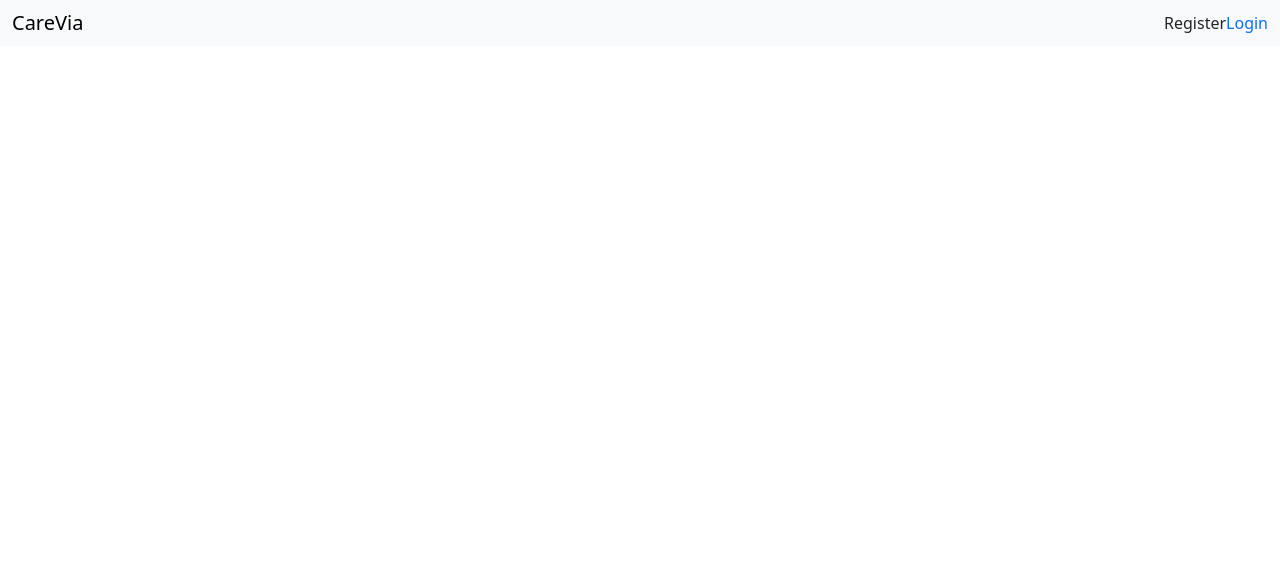
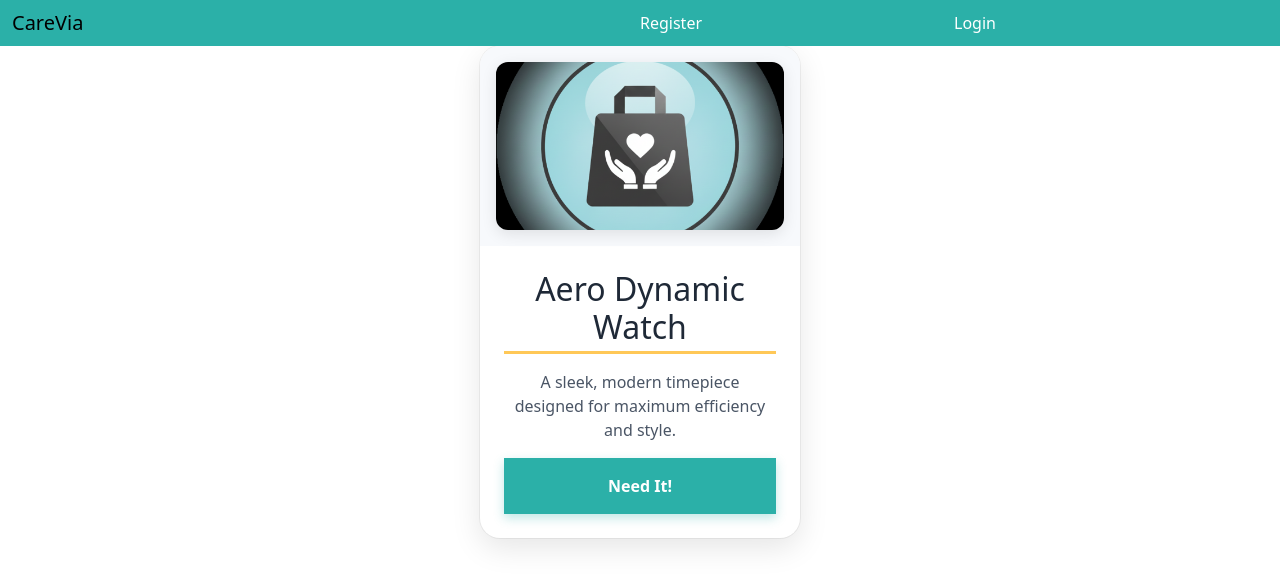
Before and after one commit to SayyedSuheir/CareVia, a Next.js app in the folder carevia/: page / in a window 1280 px wide. Shown: the top 586 px of the page. Built offline with nearby package versions, Linux system fonts and the light colour scheme.

Commit message:
home-card-structure

```diff
--- /dev/null
+++ b/carevia/app/components/Card.jsx
@@ -0,0 +1,48 @@
+"use client";
+
+import Image from "next/image";
+
+function Card() {
+  return (
+    <div>
+
+    <div  className="product-card bg-white mx-auto">
+
+
+        <div  className="image-container">
+
+            <Image
+                src="/defaultGoods.png"
+                alt="Aero Dynamic Watch"
+                width={100}
+                height={100}
+                className="w-full h-full object-cover"
+
+            />
+        </div>
+
+
+        <div  className="p-6 text-center">
+
+
+            <h2  className="item-title text-xl font-bold">
+                Aero Dynamic Watch
+            </h2>
+
+
+            <p  className="text-base text-gray-600 mb-6" >
+                A sleek, modern timepiece designed for maximum efficiency and style.
+            </p>
+
+
+            <button  className="btn-primary w-full py-3 text-lg font-semibold rounded-lg shadow-md focus:outline-none focus:ring-2 focus:ring-opacity-50 focus:ring-blue-500">
+                Need It!
+            </button>
+        </div>
+
+    </div>
+    </div>
+  )
+}
+
+export default Card
--- a/carevia/app/components/Homepage.jsx
+++ b/carevia/app/components/Homepage.jsx
@@ -2,6 +2,7 @@
 
 import 'bootstrap/dist/css/bootstrap.min.css';
 import Navbar from './Navbar';
+import Card from './Card';
 
 function Homepage() {
   return (
@@ -9,6 +10,9 @@ function Homepage() {
         <header>
             <Navbar/>
         </header>
+        <main>
+          <Card/>
+        </main>
     </div>
   )
 }
--- a/carevia/app/components/Login.jsx
+++ b/carevia/app/components/Login.jsx
@@ -15,7 +15,7 @@ function Login() {
 
         <button className="w-full flex items-center justify-center space-x-2 p-3 border border-gray-200 rounded-lg text-action-blue font-semibold hover:bg-soft-gray transition duration-150 mb-6">
             <svg className="w-5 h-5" fill="currentColor" viewBox="0 0 20 20" xmlns="http://www.w3.org/2000/svg">
-                <path d="M10 0C4.48 0 0 4.48 0 10s4.48 10 10 10 10-4.48 10-10S15.52 0 10 0zM4.7 6.6l5.3 5.3 5.3-5.3h-10.6zM15 13.9H5c-.55 0-1-.45-1-1v-2.8l5.3 5.3c.39.39 1.02.39 1.41 0l5.3-5.3v2.8c0 .55-.45 1-1 1z" clip-rule="evenodd" fill-rule="evenodd"></path>
+                <path d="M10 0C4.48 0 0 4.48 0 10s4.48 10 10 10 10-4.48 10-10S15.52 0 10 0zM4.7 6.6l5.3 5.3 5.3-5.3h-10.6zM15 13.9H5c-.55 0-1-.45-1-1v-2.8l5.3 5.3c.39.39 1.02.39 1.41 0l5.3-5.3v2.8c0 .55-.45 1-1 1z" clipRule="evenodd" fill-rule="evenodd"></path>
             </svg>
             <span>Sign In with Google</span>
         </button>
--- a/carevia/app/components/Navbar.jsx
+++ b/carevia/app/components/Navbar.jsx
@@ -6,17 +6,17 @@ import Link from "next/link";
 function Navbar() {
   return (
    <div>
-        <nav className="navbar bg-body-tertiary">
+        <nav className="navbar ">
             <div className="container-fluid">
                 <div className="nav-logo">
                     <Link  href="#" className="navbar-brand ">CareVia</Link>
                 </div>
-                <div className="d-flex" role="search">
+                <div className="d-flex btns" role="search">
                     <div className="register">
                         <button className="btn-register">Register</button>
                     </div>
                     <div className="login">
-                       <Link href={'/register'} ><button className="btn-login">Login</button></Link>
+                       <button className="btn-login">Login</button>
                     </div>
                 </div>
             </div>
--- a/carevia/app/components/Register.jsx
+++ b/carevia/app/components/Register.jsx
@@ -12,14 +12,14 @@ function Register() {
 
 
             <div>
-                <label for="name" className="block text-sm font-medium text-text-primary mb-1">Full Name</label>
+                <label  className="block text-sm font-medium text-text-primary mb-1">Full Name</label>
                 <input type="text" id="name" name="name" placeholder="John Smith" required
                        className="form-input w-full p-3 border border-gray-300 rounded-lg placeholder-text-secondary focus:ring-0 focus:outline-none focus:border-primary-teal transition duration-150"/>
             </div>
 
 
             <div>
-                <label for="phone" class="block text-sm font-medium text-text-primary mb-1">Phone Number</label>
+                <label  class="block text-sm font-medium text-text-primary mb-1">Phone Number</label>
                 <div class="flex space-x-3">
                     {/* <!-- Country Code Dropdown: Ready for API injection --> */}
                     <select id="country-code-select" name="country-code-select"
@@ -36,20 +36,20 @@ function Register() {
 
 
             <div>
-                <label for="email" className="block text-sm font-medium text-text-primary mb-1">Email Address</label>
+                <label  className="block text-sm font-medium text-text-primary mb-1">Email Address</label>
                 <input type="email" id="email" name="email" placeholder="you@example.com" required
                        className="form-input w-full p-3 border border-gray-300 rounded-lg placeholder-text-secondary focus:ring-0 focus:outline-none focus:border-primary-teal transition duration-150"/>
             </div>
 
             <div>
-                <label for="password" className="block text-sm font-medium text-text-primary mb-1">Password</label>
+                <label  className="block text-sm font-medium text-text-primary mb-1">Password</label>
                 <input type="password" id="password" name="password" placeholder="Minimum 8 characters" required
                        className="form-input w-full p-3 border border-gray-300 rounded-lg placeholder-text-secondary focus:ring-0 focus:outline-none focus:border-primary-teal transition duration-150"/>
             </div>
 
 
             <div>
-                <label for="confirm-password" className="block text-sm font-medium text-text-primary mb-1">Confirm Password</label>
+                <label  className="block text-sm font-medium text-text-primary mb-1">Confirm Password</label>
                 <input type="password" id="confirm-password" name="confirm-password" placeholder="Repeat your password" required
                        className="form-input w-full p-3 border border-gray-300 rounded-lg placeholder-text-secondary focus:ring-0 focus:outline-none focus:border-primary-teal transition duration-150"/>
             </div>
@@ -58,7 +58,7 @@ function Register() {
             <div className="flex items-center">
                 <input id="terms" name="terms" type="checkbox" required
                        className="h-4 w-4 text-primary-teal border-gray-300 rounded focus:ring-primary-teal transition duration-150"/>
-                <label for="terms" className="ml-2 block text-sm text-text-secondary">
+                <label  className="ml-2 block text-sm text-text-secondary">
                     I agree to the
                     <a href="#" className="text-primary-teal hover:text-action-blue font-medium">Terms and Conditions</a>
                 </label>
--- a/carevia/app/globals.css
+++ b/carevia/app/globals.css
@@ -1 +1,71 @@
 @import "tailwindcss";
+    /* Define custom colors and font based on the request */
+        :root {
+            --color-primary: #2BB0A8;
+            --color-light-gray: #F7F9FC;
+            --color-gold: #FFC857;
+            --color-dark-text: #1f2937;
+            --color-medium-gray: #6b7280;
+        }
+
+
+
+        /* Custom shadow and rounded corners to match the image precisely */
+        .product-card {
+            box-shadow: 0 10px 30px rgba(0, 0, 0, 0.1), 0 0 0 1px rgba(0, 0, 0, 0.05);
+            border-radius: 20px; /* More rounded than standard Tailwind classes */
+            max-width: 320px;
+            width: 90%;
+            overflow: hidden;
+        }
+
+        /* Button style using the primary color */
+        .btn-primary {
+            background-color: var(--color-primary);
+            color: white;
+            transition: all 0.2s ease;
+            box-shadow: 0 4px 10px rgba(43, 176, 168, 0.3); /* Subtle button shadow */
+        }
+
+        .btn-primary:hover {
+            background-color: #1a8f87; /* Slightly darker on hover */
+            transform: translateY(-1px);
+        }
+
+        /* Image container style */
+        .image-container {
+            /* This mimics the subtle light gray border shown in the generated image */
+            background-color: var(--color-light-gray);
+            height: 200px;
+            padding: 1rem;
+        }
+
+        .image-container img {
+            border-radius: 12px;
+            box-shadow: 0 4px 15px rgba(0, 0, 0, 0.1);
+        }
+
+        /* Title underline style */
+        .item-title {
+            color: var(--color-dark-text);
+            border-bottom: 3px solid var(--color-gold);
+            display: inline-block;
+            padding-bottom: 0.25rem;
+            margin-bottom: 1rem;
+        }
+.navbar{
+    background-color: #2BB0A8 !important;
+}
+
+.container-fluid{
+    width:100%;
+    display: flex;
+}
+
+.nav-logo, .btns{
+    width:50%;
+}
+.register, .login{
+    width:100%;
+    color:white;
+}
```
Also changed, not shown: carevia/public/defaultGoods.png (added).
